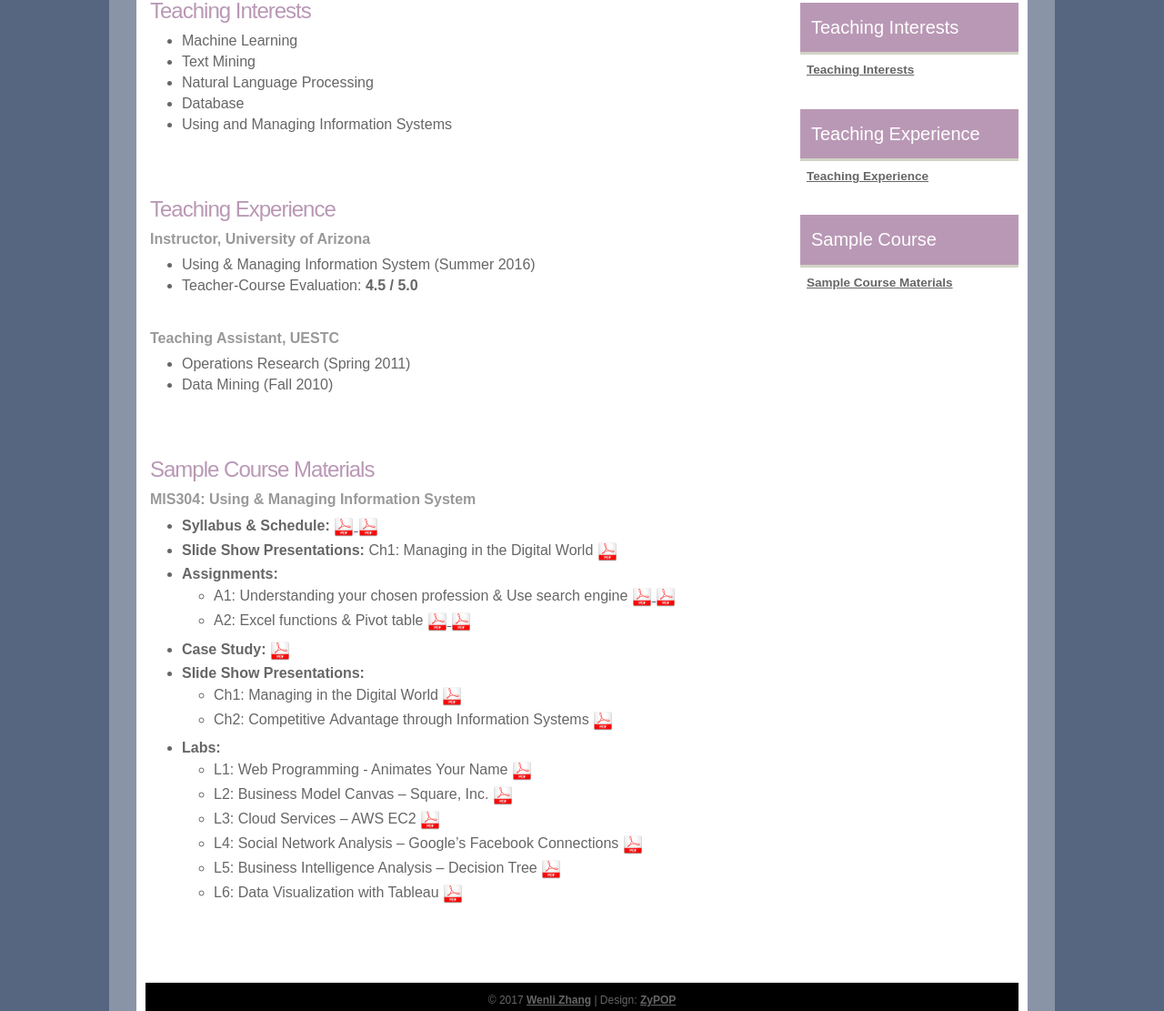
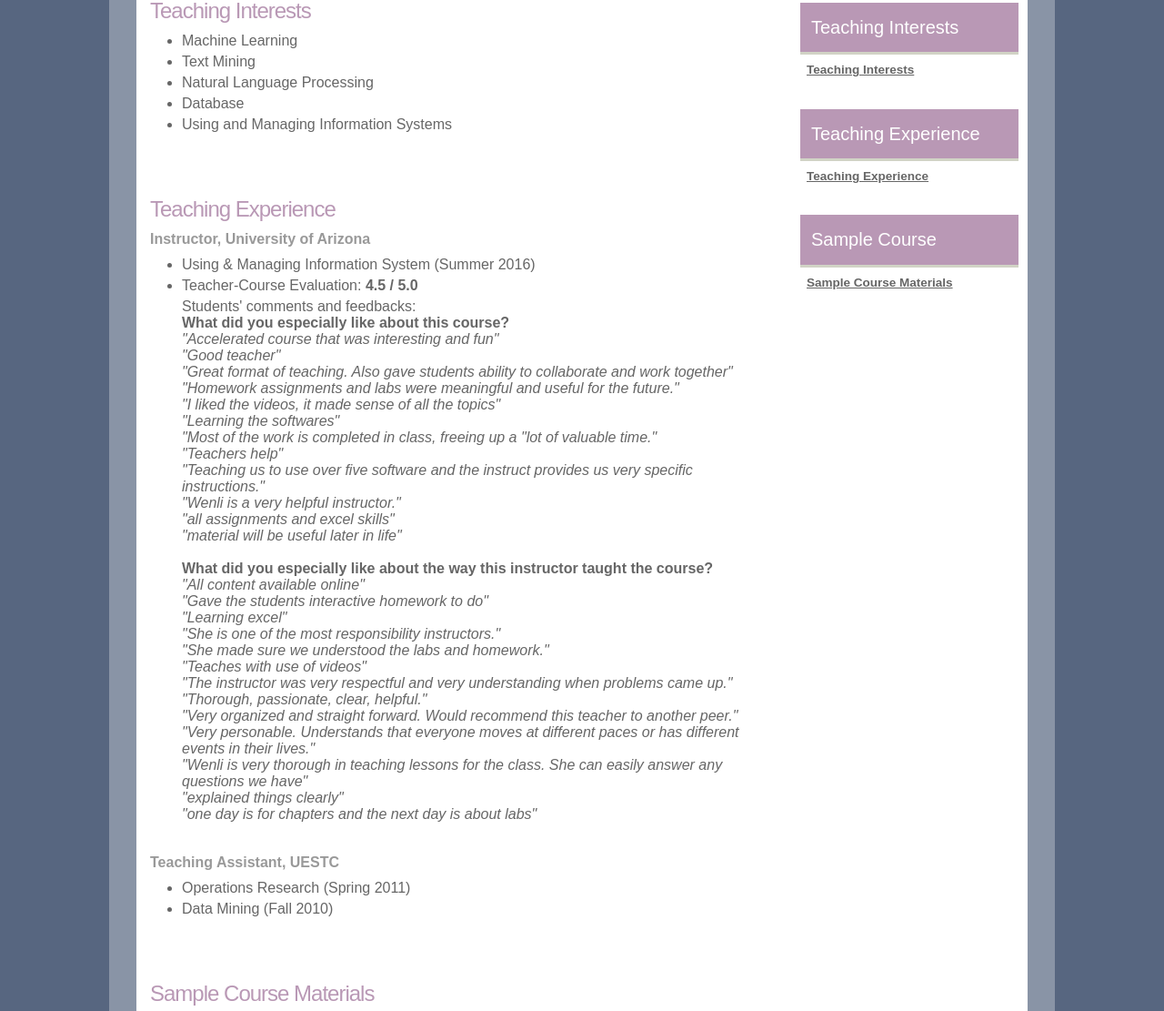
Before and after one commit to rarezhang/rarezhang.github.io, a plain HTML site: page teaching.html in a window 1280 px wide. Shown: the part 437-1548 px from the top of the page at 91% size. Drawn offline with Linux system fonts and the light colour scheme.

Commit message:
student comments

```diff
--- a/teaching.html
+++ b/teaching.html
@@ -64,6 +64,44 @@
             <ul>
             <li>Using & Managing Information System (Summer 2016)</li>
             <li>Teacher-Course Evaluation: <strong>4.5 / 5.0</strong> </li>
+
+
+            Students' comments and feedbacks: <br>
+
+            <strong>What did you especially like about this course?</strong><br>
+            <i>
+            "Accelerated course that was interesting and fun"<br>
+            "Good teacher"<br>
+            "Great format of teaching. Also gave students ability to collaborate and work together"<br>
+            "Homework assignments and labs were meaningful and useful for the future."<br>
+            "I liked the videos, it made sense of all the topics"<br>
+            "Learning the softwares"<br>
+            "Most of the work is completed in class, freeing up a "lot of valuable time."<br>
+            "Teachers help"<br>
+            "Teaching us to use over five software and the instruct provides us very specific instructions."<br>
+            "Wenli is a very helpful instructor."<br>
+            "all assignments and excel skills"<br>
+            "material will be useful later in life"<br>
+            </i>
+            <br>
+            <strong>What did you especially like about the way this instructor taught the course?</strong><br>
+            <i>
+            "All content available online" <br>
+            "Gave the students interactive homework to do" <br>
+            "Learning excel" <br>
+            "She is one of the most responsibility instructors." <br>
+            "She made sure we understood the labs and homework." <br>
+            "Teaches with use of videos" <br>
+            "The instructor was very respectful and very understanding when problems came up." <br>
+            "Thorough, passionate, clear, helpful." <br>
+            "Very organized and straight forward. Would recommend this teacher to another peer." <br>
+            "Very personable. Understands that everyone moves at different paces or has different events in their lives." <br>
+            "Wenli is very thorough in teaching lessons for the class. She can easily answer any questions we have" <br>
+            "explained things clearly" <br>
+            "one day is for chapters and the next day is about labs" <br>
+            </i>
+
+
             </ul>
 
             <h5>Teaching Assistant, UESTC</h5>
@@ -229,7 +267,7 @@
 
     <footer>
         <div class="footer-bottom">
-            <p>&copy; 2017 <a href="index.html">Wenli Zhang</a> | Design: <a href="http://www.zypopwebtemplates.com">ZyPOP</a></p>
+            &copy; 2017 <a href="index.html">Wenli Zhang</a> | Design: <a href="http://www.zypopwebtemplates.com">ZyPOP</a>
         </div>
     </footer>
 </div>
```
